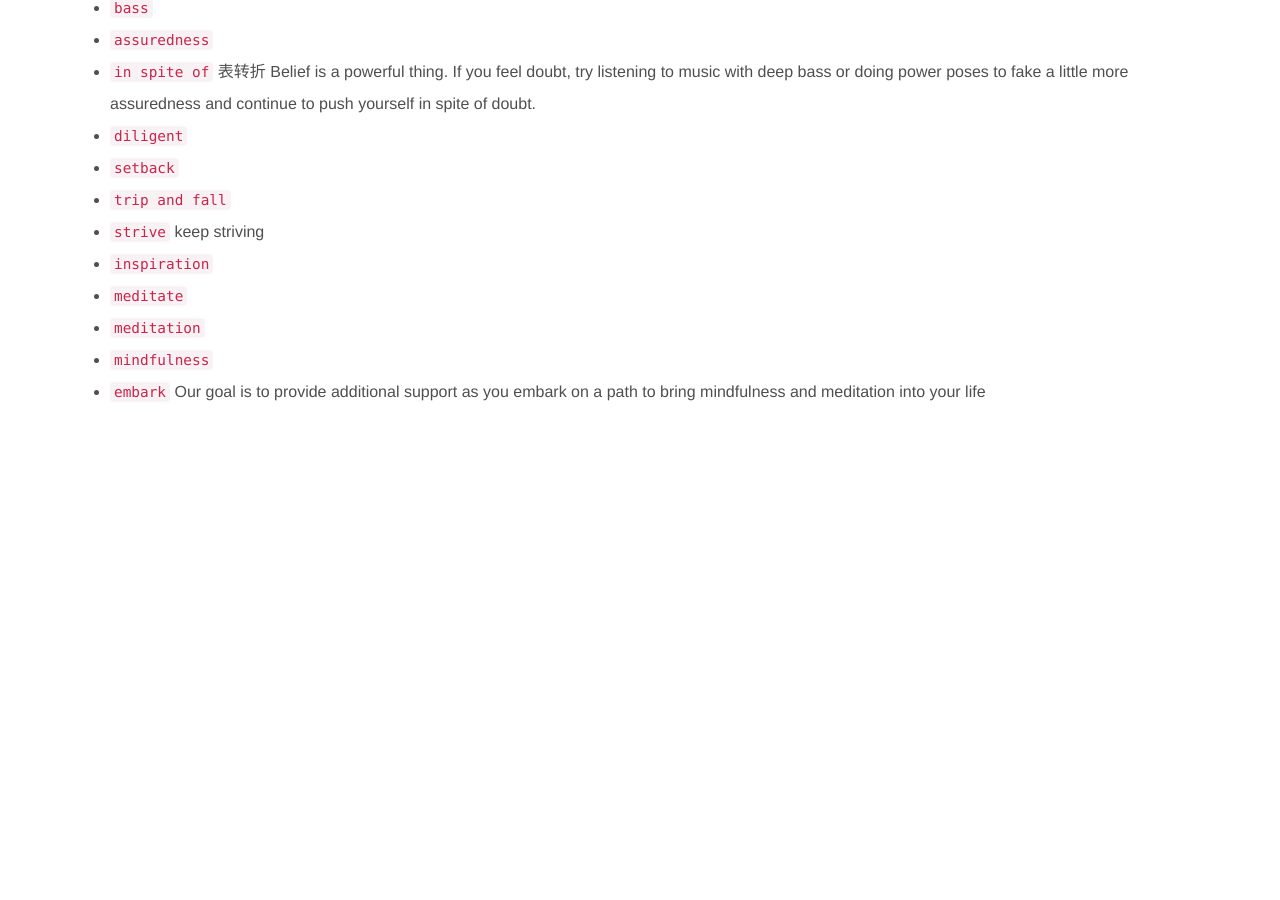
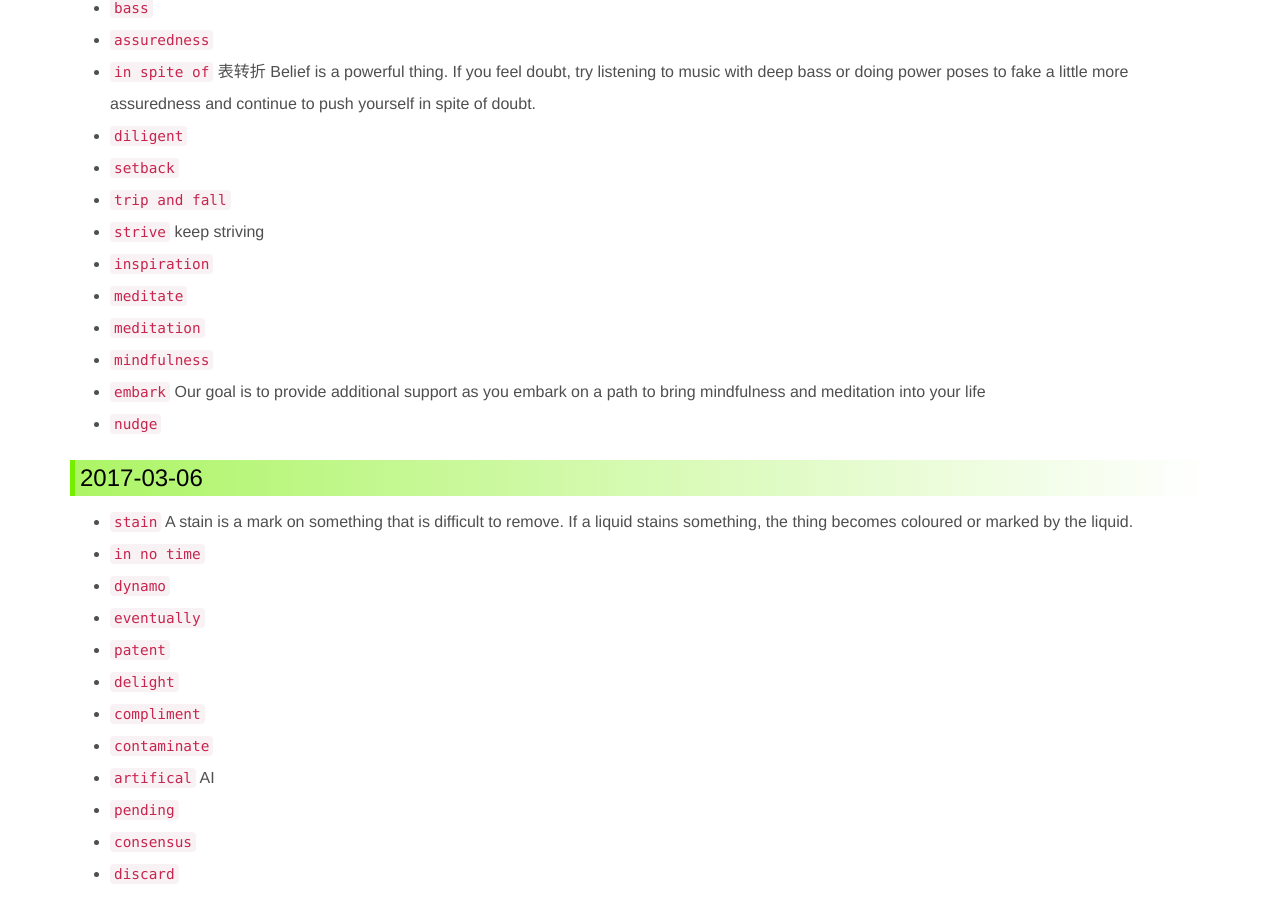
Before and after one commit to ronniewang/ronniewang.github.io, a Jekyll site: the page built from _posts/2017-03-01-willpower-experiment-march.md, in a window 1280 px wide and 900 px high, scrolled down 2471 px. Built offline with Jekyll 4.4.1, drawn with Linux system fonts in a browser that asks for light colours; before the commit the page ends 2889 px from its top, so only the background shows below that.

Commit message:
update files

```diff
--- a/_posts/2017-03-01-willpower-experiment-march.md
+++ b/_posts/2017-03-01-willpower-experiment-march.md
@@ -96,3 +96,20 @@ description: 意志力很宝贵, 用着用着就没了, 有什么办法能提升
 * `meditation`
 * `mindfulness`
 * `embark` Our goal is to provide additional support as you embark on a path to bring mindfulness and meditation into your life
+* `nudge`
+
+### 2017-03-06
+
+* `stain` A stain is a mark on something that is difficult to remove. If a liquid stains something, the thing becomes
+ coloured or marked by the liquid.
+* `in no time`
+* `dynamo`
+* `eventually`
+* `patent`
+* `delight`
+* `compliment`
+* `contaminate`
+* `artifical` AI
+* `pending`
+* `consensus`
+* `discard`
```
